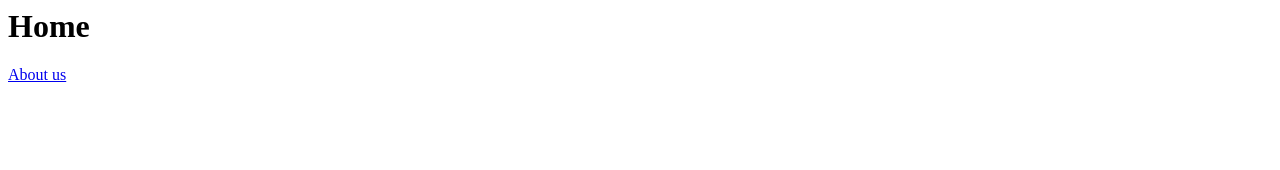
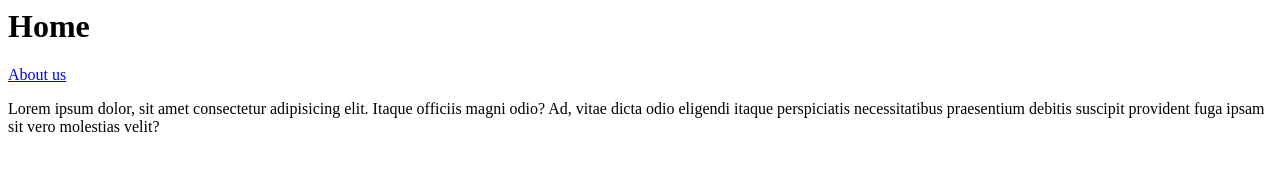
Before and after one commit to neelam1016/practicegit, a plain HTML site: page index.html in a window 1280 px wide. Drawn offline with Linux system fonts and the light colour scheme.

Commit message:
xyz data

```diff
--- a/index.html
+++ b/index.html
@@ -8,5 +8,6 @@
 <body>
      <h1>Home</h1>
      <a href="/about.html">About us</a>
+     <p>Lorem ipsum dolor, sit amet consectetur adipisicing elit. Itaque officiis magni odio? Ad, vitae dicta odio eligendi itaque perspiciatis necessitatibus praesentium debitis suscipit provident fuga ipsam sit vero molestias velit?</p>
 </body>
 </html>
```
